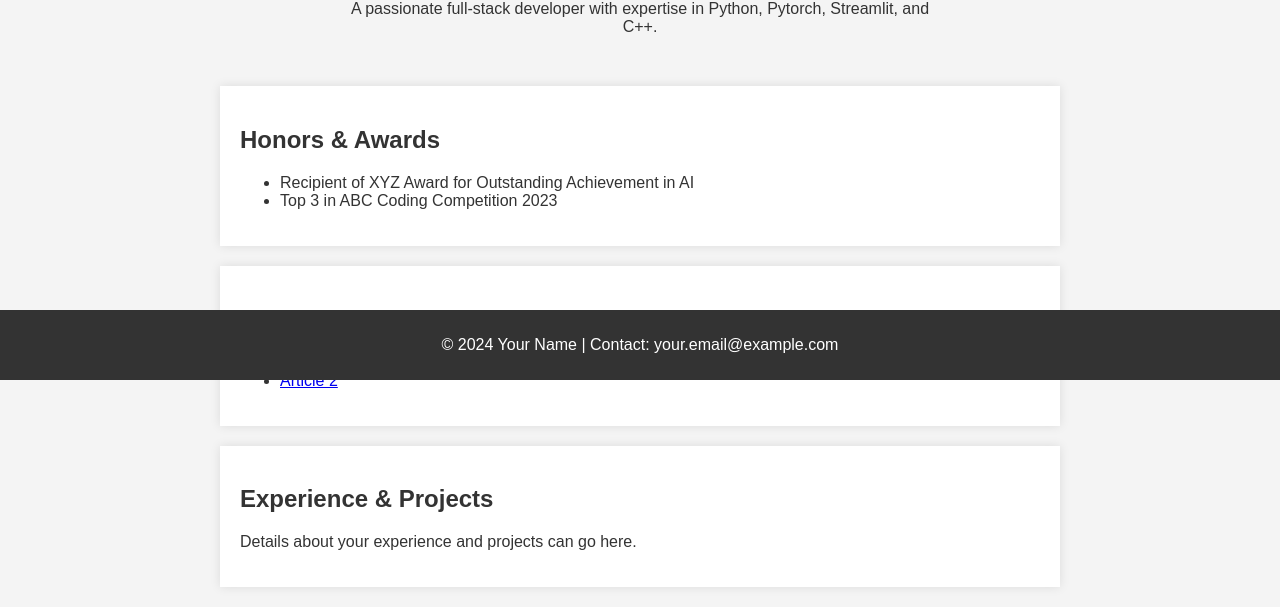
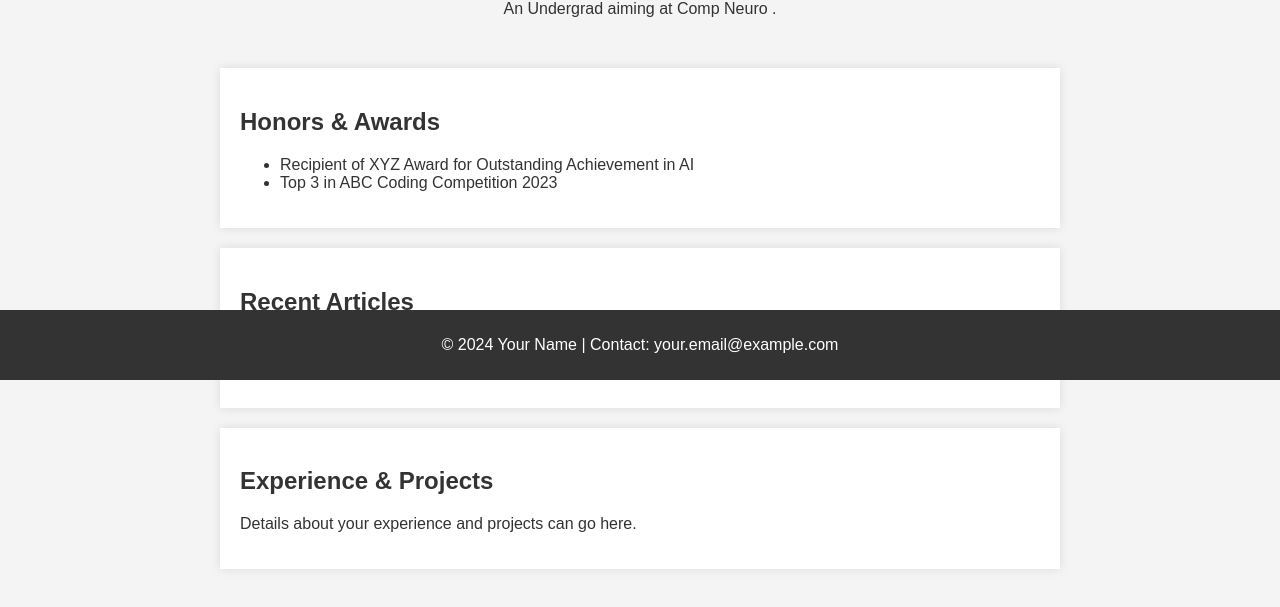
Before and after one commit to SalineKleine/SalineKleine.github-io, a plain HTML site: page index.html in a window 1280 px wide. Shown: the part 420-1027 px from the top of the page. Drawn offline with Linux system fonts and the light colour scheme.

Commit message:
Initial commit

```diff
--- a/index.html
+++ b/index.html
@@ -87,7 +87,7 @@
     <div class="profile">
         <img src="your-photo-url.jpg" alt="Your Name">
         <h1>Your Name</h1>
-        <p>A passionate full-stack developer with expertise in Python, Pytorch, Streamlit, and C++.</p>
+        <p> An Undergrad aiming at Comp Neuro .</p>
     </div>
 
     <div class="section">
```
